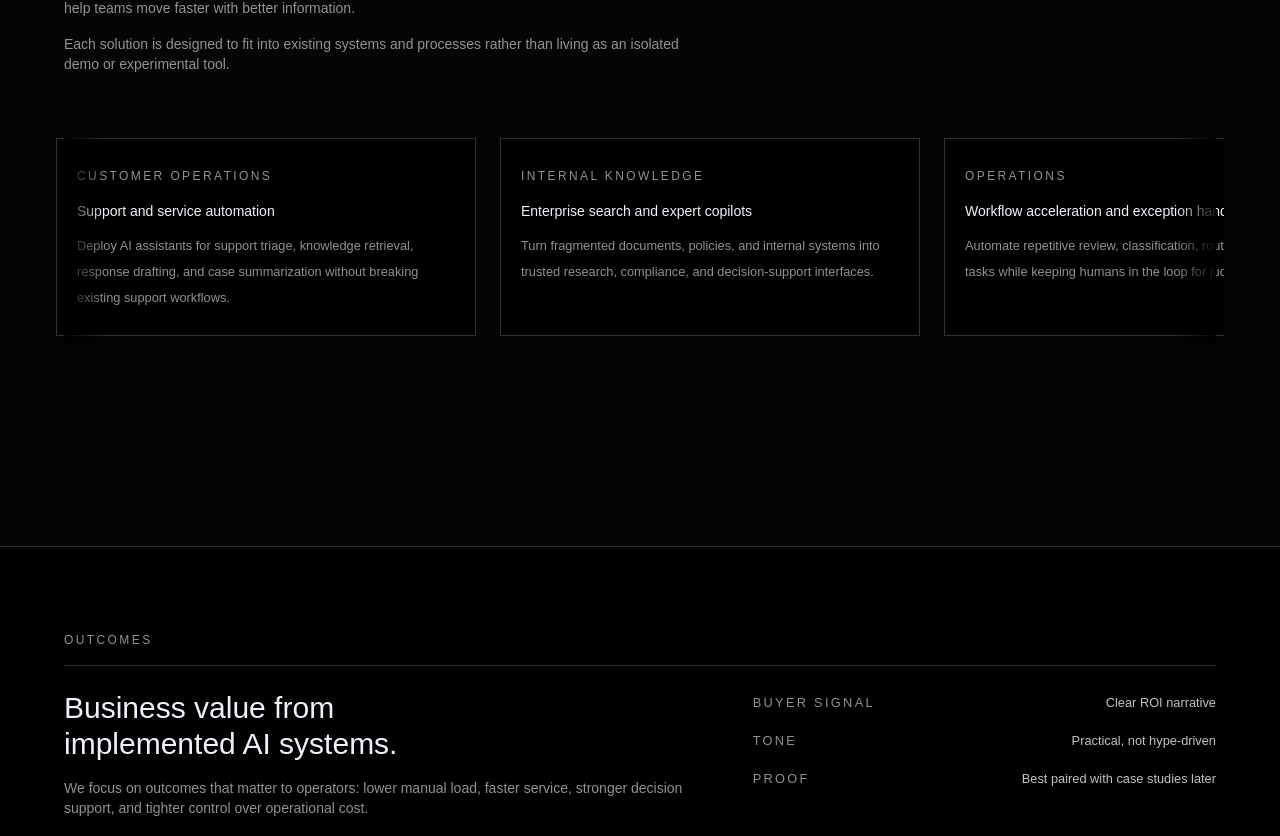
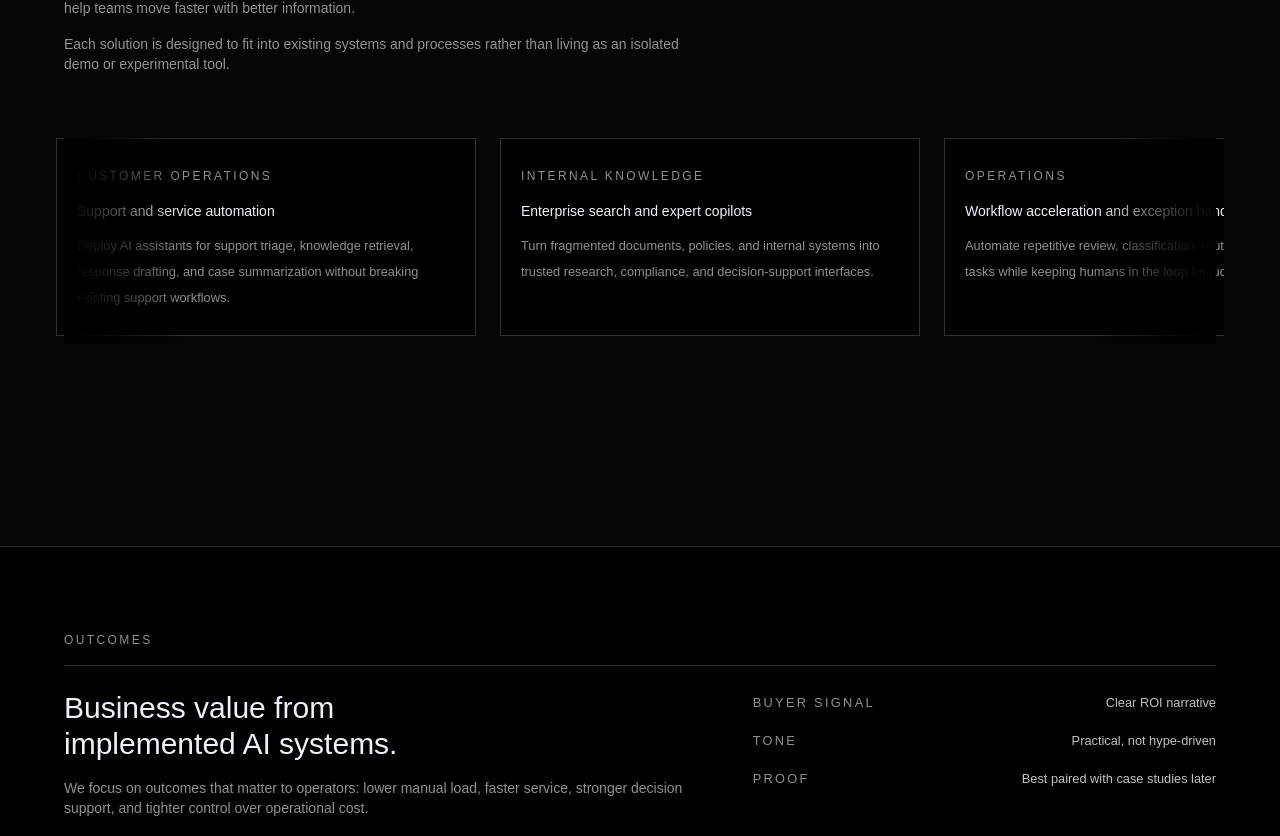
Before and after one commit to artemiusradin-png/deview-website, a Next.js app: page / in a window 1280 px wide. Shown: the part 1854-2690 px from the top of the page. Built offline with nearby package versions, Linux system fonts and the light colour scheme.

Commit message:
Soften homepage carousel edge fades

```diff
--- a/app/globals.css
+++ b/app/globals.css
@@ -419,16 +419,30 @@ body {
   position: absolute;
   top: 0;
   bottom: 0;
-  width: 40px;
+  width: 120px;
   z-index: 5;
 }
 
 .carousel-fade-left {
   left: 0;
-  background: linear-gradient(to right, rgba(0, 0, 0, 0.9), transparent);
+  background: linear-gradient(
+    to right,
+    rgba(0, 0, 0, 0.96) 0%,
+    rgba(0, 0, 0, 0.9) 18%,
+    rgba(0, 0, 0, 0.68) 42%,
+    rgba(0, 0, 0, 0.32) 72%,
+    rgba(0, 0, 0, 0) 100%
+  );
 }
 
 .carousel-fade-right {
   right: 0;
-  background: linear-gradient(to left, rgba(0, 0, 0, 0.9), transparent);
+  background: linear-gradient(
+    to left,
+    rgba(0, 0, 0, 0.96) 0%,
+    rgba(0, 0, 0, 0.9) 18%,
+    rgba(0, 0, 0, 0.68) 42%,
+    rgba(0, 0, 0, 0.32) 72%,
+    rgba(0, 0, 0, 0) 100%
+  );
 }
```
